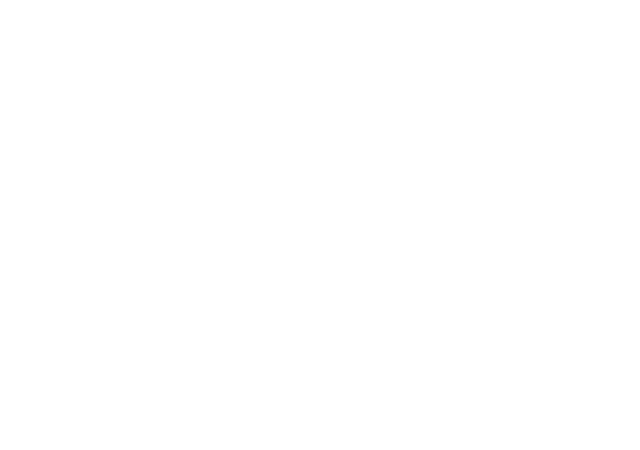
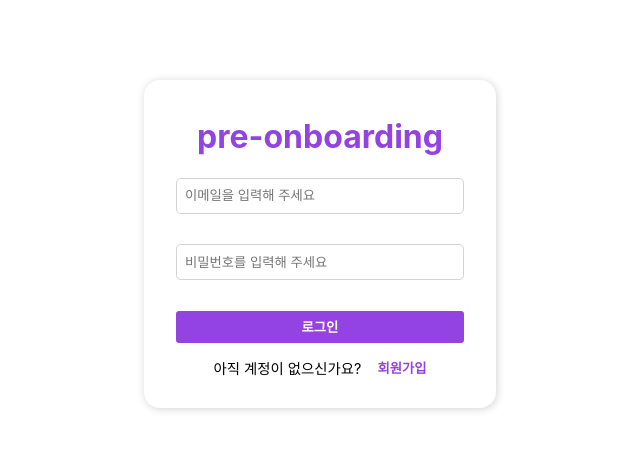
Before and after one commit to robin14dev/wanted-pre-onboarding-frontend, a React (Create React App) app: page /signin in a window 1280 px wide. Before the commit this address had no page. Shown: the top 450 px of the page, without its empty margins (320-960 px from the left). Built offline with nearby package versions, Linux system fonts and the light colour scheme.

Commit message:
Feat: add Login Component
- 로그인 기능을 구현합니다

```diff
--- a/src/App.jsx
+++ b/src/App.jsx
@@ -1,16 +1,18 @@
+import { useState } from "react";
 import { BrowserRouter, Route, Routes } from "react-router-dom";
 import "./App.css";
-import Login from "./components/Login";
+import Signin from "./components/Signin";
 import Signup from "./components/Signup";
 import Todo from "./components/Todo";
 
 function App() {
+  const [userInfo, setUserInfo] = useState({ userId: null });
   return (
     <div className="App">
       <BrowserRouter>
         <Routes>
           <Route path="/signup" element={<Signup />} />
-          <Route path="/login" element={<Login />} />
+          <Route path="/signin" element={<Signin />} />
           <Route path="todo" element={<Todo />} />
         </Routes>
       </BrowserRouter>
--- a/src/components/Login.jsx
+++ /dev/null
@@ -1,7 +0,0 @@
-import React from "react";
-
-const Login = () => {
-  return <div>Login</div>;
-};
-
-export default Login;
--- /dev/null
+++ b/src/components/Signin.jsx
@@ -0,0 +1,126 @@
+import axios from "axios";
+import React, { useEffect, useState } from "react";
+import { useNavigate } from "react-router-dom";
+import styled from "styled-components";
+import { Container as C, validate, validInfo } from "./Signup";
+
+const Container = styled(C)``;
+const Signin = () => {
+  /*
+  Assignment 3
+로그인 페이지에서 버튼을 클릭 시, 로그인을 진행하고 로그인이 정상적으로 완료되었을 시 /todo 경로로 이동해주세요
+
+로그인 API는 로그인이 성공했을 시 Response Body에 JWT를 포함해서 응답합니다.
+응답받은 JWT는 로컬 스토리지에 저장해주세요
+Assignment 4
+로그인 여부에 따른 리다이렉트 처리를 구현해주세요
+
+로컬 스토리지에 토큰이 있는 상태로 /signin 또는 /signup 페이지에 접속한다면 /todo 경로로 리다이렉트 시켜주세요
+로컬 스토리지에 토큰이 없는 상태로 /todo페이지에 접속한다면 /signin 경로로 리다이렉트 시켜주세요
+  */
+
+  const [userInfo, setUserInfo] = useState({ email: "", password: "" });
+  const [alert, setAlert] = useState({ email: "", password: "" });
+  const { email, password } = userInfo;
+
+  const navigate = useNavigate();
+
+  const onChangeHandler = (e) => {
+    const type = e.target.dataset.testid.split("-")[0];
+    const value = e.target.value;
+    if (alert[type].length) {
+      setAlert((prevAlert) => ({ ...prevAlert, [type]: "" }));
+    }
+
+    setUserInfo((prevInfo) => ({
+      ...prevInfo,
+      [type]: value,
+    }));
+  };
+
+  const onSubmitHandler = async (e) => {
+    e.preventDefault();
+
+    /*
+    유효성 검사 실패시 알려주기
+    */
+
+    try {
+      let isfullfilled = true;
+      for (const type in userInfo) {
+        if (validate(type, userInfo[type]) === false) {
+          if (isfullfilled) isfullfilled = false;
+          /* 일단 배열 다 돌고나서 해야되는디? */
+          setAlert((prevAlert) => ({
+            ...prevAlert,
+            [type]: validInfo.message[type],
+          }));
+        }
+      }
+      if (isfullfilled === false) return;
+
+      const result = await axios.post(
+        `${process.env.REACT_APP_WAS}/auth/signin`,
+        { email, password },
+        { headers: { "Content-Type": "application/json" } }
+      );
+      const { status, statusText, data } = result;
+      console.log(result);
+      if (status === 200 && statusText === "OK") {
+        console.log(data);
+        localStorage.setItem("access_token", data["access_token"]);
+        navigate("/todo");
+      }
+    } catch (error) {
+      console.log(error);
+    }
+  };
+
+  useEffect(() => {
+    if (localStorage.getItem("access_token")) {
+      console.log("here");
+      navigate("/todo");
+    }
+  }, []);
+
+  return (
+    <Container>
+      <div className="header">
+        <h1>pre-onboarding</h1>
+      </div>
+      <form onSubmit={onSubmitHandler}>
+        <input
+          type="text"
+          required
+          data-testid="email-input"
+          placeholder="이메일을 입력해 주세요"
+          onChange={onChangeHandler}
+          value={email}
+        ></input>
+        <div className="valid-msg">{email && alert.email}</div>
+
+        <input
+          type="password"
+          required
+          data-testid="password-input"
+          placeholder="비밀번호를 입력해 주세요"
+          onChange={onChangeHandler}
+          value={password}
+        ></input>
+        <div className="valid-msg">{password && alert.password}</div>
+
+        <button type="submit" data-testid="singin-button">
+          로그인
+        </button>
+      </form>
+      <div className="bottom">
+        <p>아직 계정이 없으신가요?</p>
+        <button data-testid="signup-button" onClick={() => navigate("/signup")}>
+          회원가입
+        </button>
+      </div>
+    </Container>
+  );
+};
+
+export default Signin;
--- a/src/components/Signup.jsx
+++ b/src/components/Signup.jsx
@@ -1,8 +1,8 @@
 import axios from "axios";
-import React, { useState } from "react";
+import React, { useState, useEffect } from "react";
 import { useNavigate } from "react-router-dom";
 import styled from "styled-components";
-const Container = styled.div`
+export const Container = styled.div`
   width: 20rem;
   border-radius: 1rem;
   padding: 1rem;
@@ -52,7 +52,7 @@ const Container = styled.div`
       }
     }
   }
-  .login {
+  .bottom {
     display: flex;
     font-size: 0.9rem;
     button {
@@ -63,8 +63,20 @@ const Container = styled.div`
   }
 `;
 
-const validate = (type, value) => {
-  return validRgx[type].test(value) ? true : false;
+export const validate = (type, value) => {
+  return validInfo.rgx[type].test(value) ? true : false;
+};
+
+export const validInfo = {
+  rgx: {
+    email: /^.*(@).*/,
+    password: /^.{8,}$/,
+  },
+
+  message: {
+    email: "이메일은 @을 포함해야 합니다",
+    password: "비밀번호는 8자 이상이어야 합니다",
+  },
 };
 
 const validRgx = {
@@ -126,7 +138,7 @@ const Signup = () => {
       console.log(result);
       if (result.status === 201 && result.statusText === "Created") {
         console.log("here");
-        navigate("/login");
+        navigate("/signin");
       }
     } catch (error) {
       console.log(error);
@@ -148,6 +160,13 @@ Assignment 2
 
 
   */
+
+  useEffect(() => {
+    if (localStorage.getItem("access_token")) {
+      console.log("here");
+      navigate("/todo");
+    }
+  }, []);
 
   const { email, password } = userInfo;
 
@@ -184,9 +203,9 @@ Assignment 2
           회원가입
         </button>
       </form>
-      <div className="login">
+      <div className="bottom">
         <p>이미 계정이 있으신가요?</p>
-        <button data-testid="signin-button" onClick={() => navigate("/login")}>
+        <button data-testid="signin-button" onClick={() => navigate("/signin")}>
           로그인
         </button>
       </div>
--- a/src/components/Todo.jsx
+++ b/src/components/Todo.jsx
@@ -1,7 +1,17 @@
-import React from "react";
+import React, { useEffect } from "react";
+import { useNavigate } from "react-router-dom";
 
 const Todo = () => {
-  return <div></div>;
+  const navigate = useNavigate();
+
+  useEffect(() => {
+    if (!localStorage.getItem("access_token")) {
+      console.log("here");
+      navigate("/signin");
+    }
+  }, []);
+
+  return <div>TODO</div>;
 };
 
 export default Todo;
```
